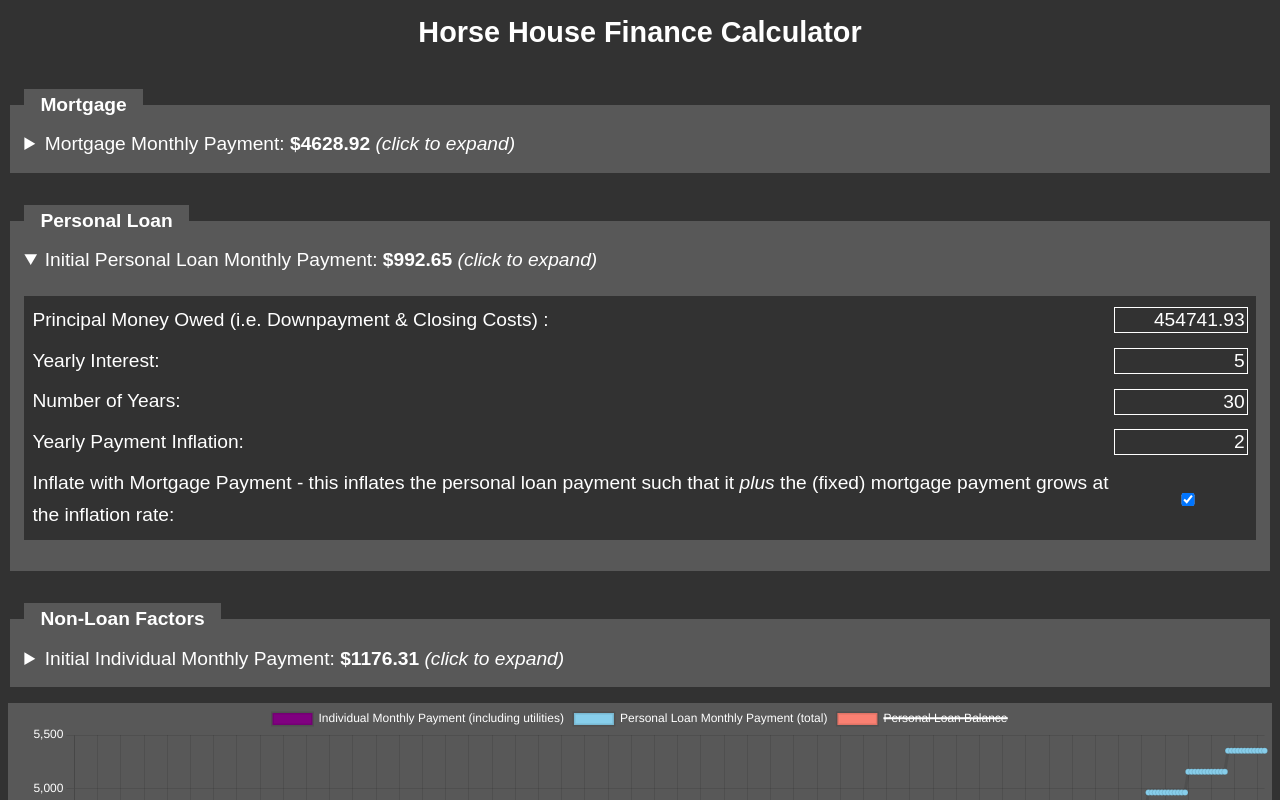
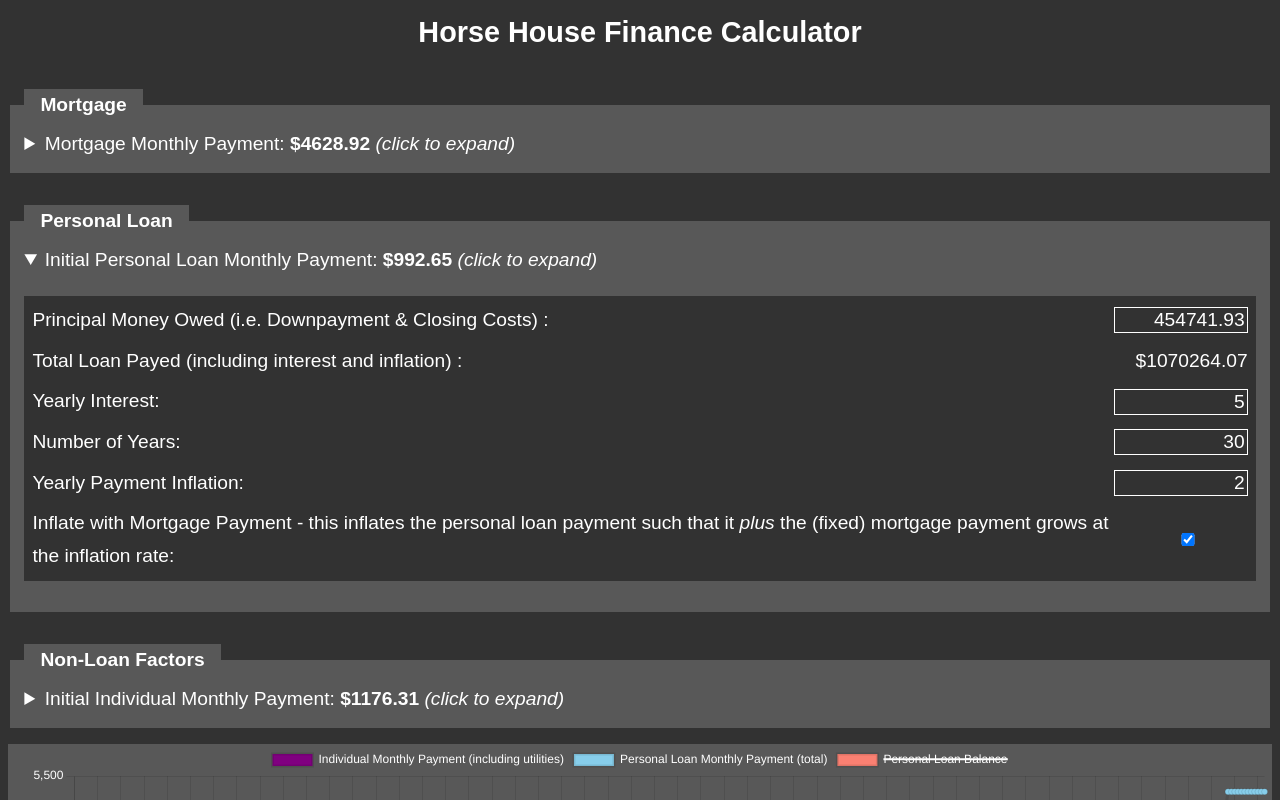
Before and after one commit to horseyhouse/finance-calculator, a Vue app: page / in a window 1280 px wide. Both pictures are taken after a click on the heading 640 px from the left and 260 px from the top of the page. Shown: the top 800 px of the page. Built offline with nearby package versions, Linux system fonts and the light colour scheme.

Commit message:
show total loan amount payed

```diff
--- a/components/App.vue
+++ b/components/App.vue
@@ -165,6 +165,7 @@ const chronologicalData = computed(() => {
     const personalLoanBalance = [];
     const personalLoanMonthlyPayment = [];
     const individualMonthlyPayment = [];
+    let totalLoanPayment = 0.0;
 
     let balance = principal;
     let monthlyPayment = startingMonthlyPersonalLoanPayment.value;
@@ -179,12 +180,18 @@ const chronologicalData = computed(() => {
         individualMonthlyPayment.push(
             loanToIndividualMonthlyPayment(monthlyPayment, i),
         );
+        totalLoanPayment += monthlyPayment;
     }
     return {
         personalLoanBalance,
         personalLoanMonthlyPayment,
         individualMonthlyPayment,
+        totalLoanPayment
     };
+});
+
+const totalLoanPayment = computed(() => {
+    return chronologicalData.value.totalLoanPayment;
 });
 
 const chartData = computed(() => {
@@ -271,6 +278,16 @@ const chartData = computed(() => {
                         v-model="personalLoanParams.principal"
                         step="10000"
                     />
+                </li>
+                <li>
+                    <label for="totalLoan"
+                        >Total Loan Payed (including interest and inflation)
+                    </label>
+                    <text>
+                        ${{
+                        totalLoanPayment.toFixed(2)
+                    }}
+                    </text>
                 </li>
                 <li>
                     <label for="loanInterest">Yearly Interest</label>
```
Also changed, not shown: 1 other file (tests, documents, lock files or other folders).
